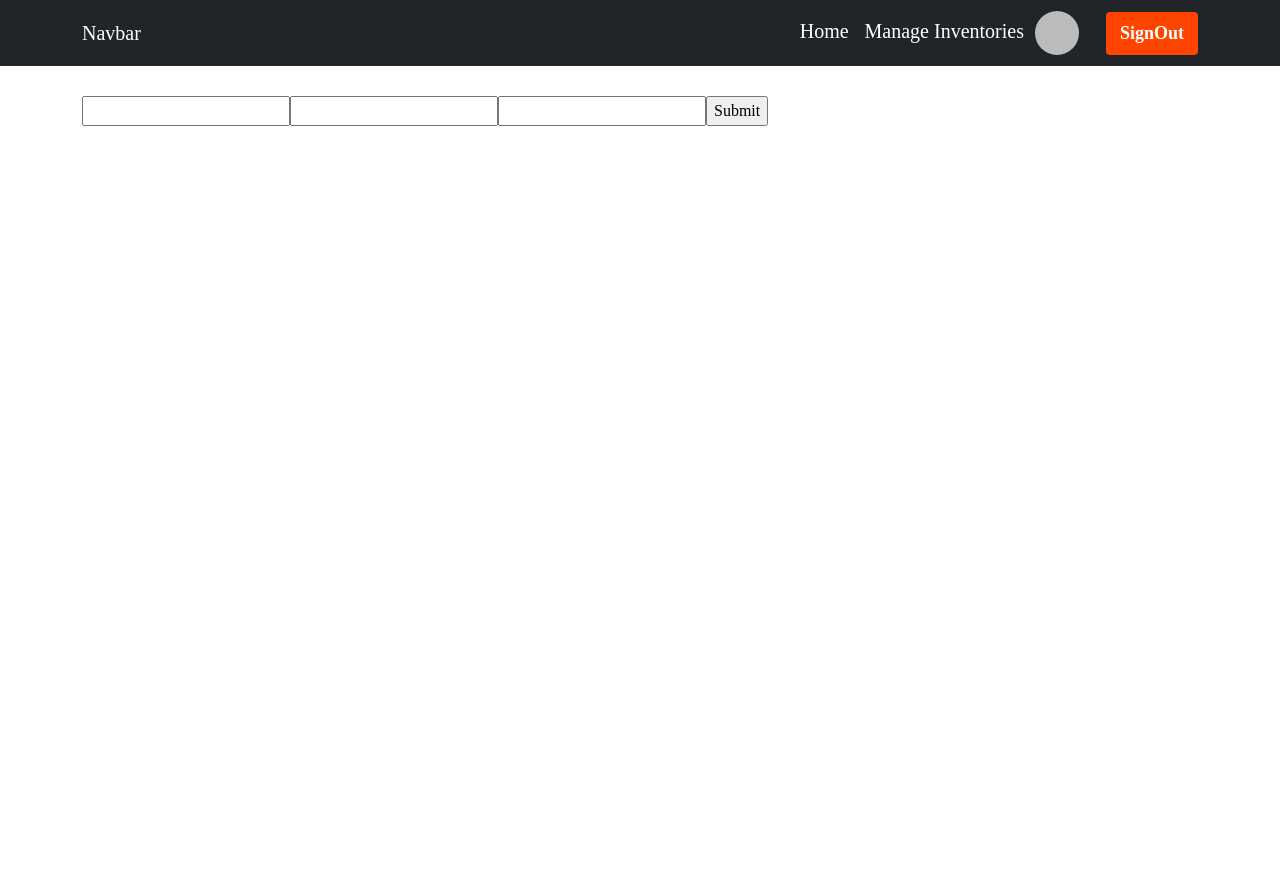
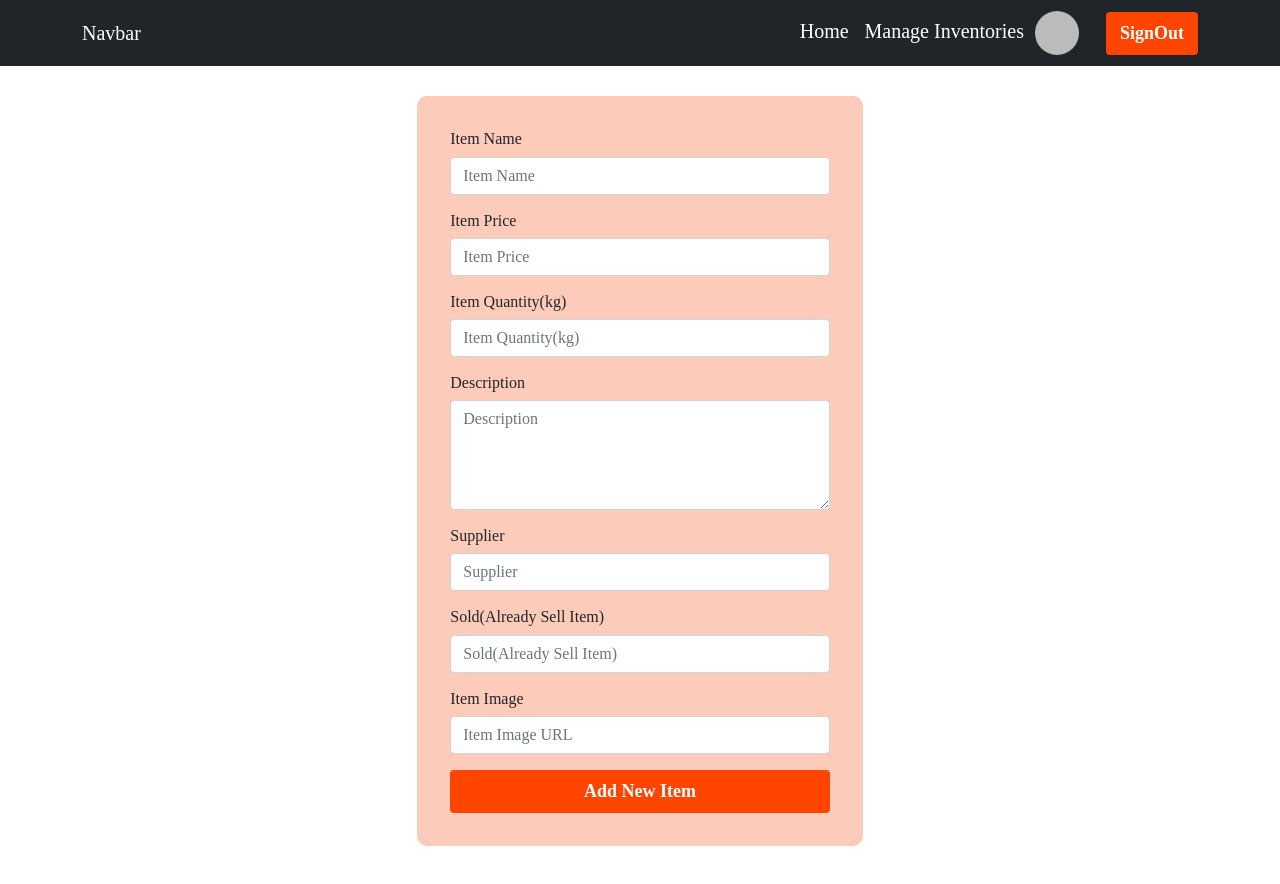
Before and after one commit to shohidul-jaman-anik/chal-dal-warehouse, a React (Create React App) app: page /add-item in a window 1280 px wide. Shown: the top 884 px of the page. Before the commit the page ends 800 px from the top, so only its background shows below. Built offline with nearby package versions, Linux system fonts and the light colour scheme; no server answers; sample sign-in values are in the browser's storage.

Commit message:
Add new Items Form Create Complete

```diff
--- a/src/Pages/HomePages/ItemCard/ItemCard.js
+++ b/src/Pages/HomePages/ItemCard/ItemCard.js
@@ -11,16 +11,16 @@ const ItemCard = ({ item }) => {
                 navigate(`/inventory/${id}`);
         }
         return (
-                <div class="col p-3">
-                        <div class="item-detail h-100">
-                                <div class="item-img p-3">
-                                        <img src={img} class="img-fluid w-100 rounded-3" alt="..." />
+                <div className="col p-3">
+                        <div className="item-detail h-100">
+                                <div className="item-img p-3">
+                                        <img src={img} className="img-fluid w-100 rounded-3" alt="..." />
                                 </div>
-                                <div class="card-body">
-                                        <h4 class="card-title fw-bold">{name}</h4>
-                                        <p class="card-text mt-3">{description}</p>
+                                <div className="card-body">
+                                        <h4 className="card-title fw-bold">{name}</h4>
+                                        <p className="card-text mt-3">{description}</p>
                                 </div>
-                                <div class="d-flex justify-content-between align-items-center ps-3 pe-3 pt-3 pb-3">
+                                <div className="d-flex justify-content-between align-items-center ps-3 pe-3 pt-3 pb-3">
                                         <div>
                                                 <h6><small>Quantity: {quantity} kg</small> </h6>
                                                 <h2 className="brand-color">{price}৳</h2>
--- a/src/Pages/HomePages/Items/Items.js
+++ b/src/Pages/HomePages/Items/Items.js
@@ -9,7 +9,7 @@ const Items = () => {
                 <div>
                         <h3 className="text-center mt-5">Our Items</h3>
                         <div className="container pt-5 pb-5">
-                                <div class="row row-cols-1 row-cols-md-3 g-4">
+                                <div className="row row-cols-1 row-cols-md-3 g-4">
                                         {
                                                 items?.map(item => <ItemCard
                                                         key={item._id}
--- a/src/Pages/Inventory/Inventory.js
+++ b/src/Pages/Inventory/Inventory.js
@@ -18,16 +18,16 @@ const Inventory = () => {
 
                                 </div>
                                 <div className="col-md-4">
-                                        <div class="col p-3">
-                                                <div class="item-detail h-100">
-                                                        <div class="item-img p-3">
-                                                                <img src={img} class="img-fluid w-100 rounded-3" alt="..." />
+                                        <div className="col p-3">
+                                                <div className="item-detail h-100">
+                                                        <div className="item-img p-3">
+                                                                <img src={img} className="img-fluid w-100 rounded-3" alt="..." />
                                                         </div>
-                                                        <div class="card-body">
-                                                                <h4 class="card-title fw-bold">{name}</h4>
-                                                                <p class="card-text mt-3">{description}</p>
+                                                        <div className="card-body">
+                                                                <h4 className="card-title fw-bold">{name}</h4>
+                                                                <p className="card-text mt-3">{description}</p>
                                                         </div>
-                                                        <div class="d-flex justify-content-between align-items-center ps-3 pe-3 pt-3 pb-3">
+                                                        <div className="d-flex justify-content-between align-items-center ps-3 pe-3 pt-3 pb-3">
                                                                 <div>
                                                                         <h6><small>Quantity: {quantity} kg</small> </h6>
                                                                         <h6><small>Already {sold} kg sold ✅</small> </h6>
--- a/src/Pages/Management/AddItem/AddItem.css
+++ b/src/Pages/Management/AddItem/AddItem.css
@@ -0,0 +1,7 @@
+.form{
+        width: 40%;
+        margin: 0 auto;
+        background-color: rgb(252, 203, 185);
+        padding: 3%;
+        border-radius: 10px;
+}
--- a/src/Pages/Management/AddItem/AddItem.js
+++ b/src/Pages/Management/AddItem/AddItem.js
@@ -4,15 +4,46 @@ import { useForm } from "react-hook-form";
 
 const AddItem = () => {
         const { register, handleSubmit } = useForm();
-        const onSubmit = data => console.log(data);
+        const onSubmit = data => {
+                console.log(data)
+        };
         return (
-                <div className="container mt-5">
-                        <form onSubmit={handleSubmit(onSubmit)}>
-                                <input {...register("firstName", { required: true, maxLength: 20 })} />
-                                <input {...register("lastName", { pattern: /^[A-Za-z]+$/i })} />
-                                <input type="number" {...register("age", { min: 18, max: 99 })} />
-                                <input type="submit" />
-                        </form>
+                <div className="container mt-5 pb-5">
+                        <div className="form">
+                                <form onSubmit={handleSubmit(onSubmit)}>
+                                        <div class="mb-3">
+                                                <h6 class="form-label">Item Name</h6>
+                                                <input type="text" class="form-control" {...register("name", { required: true })} autoComplete="off" placeholder="Item Name" />
+                                        </div>
+                                        <div class="mb-3">
+                                                <h6 class="form-label">Item Price</h6>
+                                                <input type="number" class="form-control" {...register("price", { required: true, valueAsNumber: true })} autoComplete="off" placeholder="Item Price" />
+                                        </div>
+                                        <div class="mb-3">
+                                                <h6 class="form-label">Item Quantity(kg)</h6>
+                                                <input type="number" class="form-control" {...register("quantity", { required: true, valueAsNumber: true })} autoComplete="off" placeholder="Item Quantity(kg)" />
+                                        </div>
+                                        <div class="mb-3">
+                                                <h6 class="form-label">Description</h6>
+                                                <textarea type="text" class="form-control" {...register("description", { required: true })} autoComplete="off" placeholder="Description" rows={4} />
+                                        </div>
+                                        <div class="mb-3">
+                                                <h6 class="form-label">Supplier</h6>
+                                                <input type="text" class="form-control" {...register("supplier", { required: true })} autoComplete="off" placeholder="Supplier" />
+                                        </div>
+                                        <div class="mb-3">
+                                                <h6 class="form-label">Sold(Already Sell Item)</h6>
+                                                <input type="number" class="form-control" {...register("sold", { required: true, valueAsNumber: true })} autoComplete="off" placeholder="Sold(Already Sell Item)" />
+                                        </div>
+                                        <div class="mb-3">
+                                                <h6 class="form-label">Item Image</h6>
+                                                <input type="text" class="form-control" {...register("img", { required: true })} autoComplete="off" placeholder="Item Image URL" />
+                                        </div>
+                                        <div class="d-grid gap-2">
+                                                <button type="submit" class="btn login-btn">Add New Item</button>
+                                        </div>
+                                </form>
+                        </div>
                 </div>
         );
 };
```
Also changed, not shown: src/Pages/SharedPages/Navbar/Navbar.js (+13 -13 lines).
